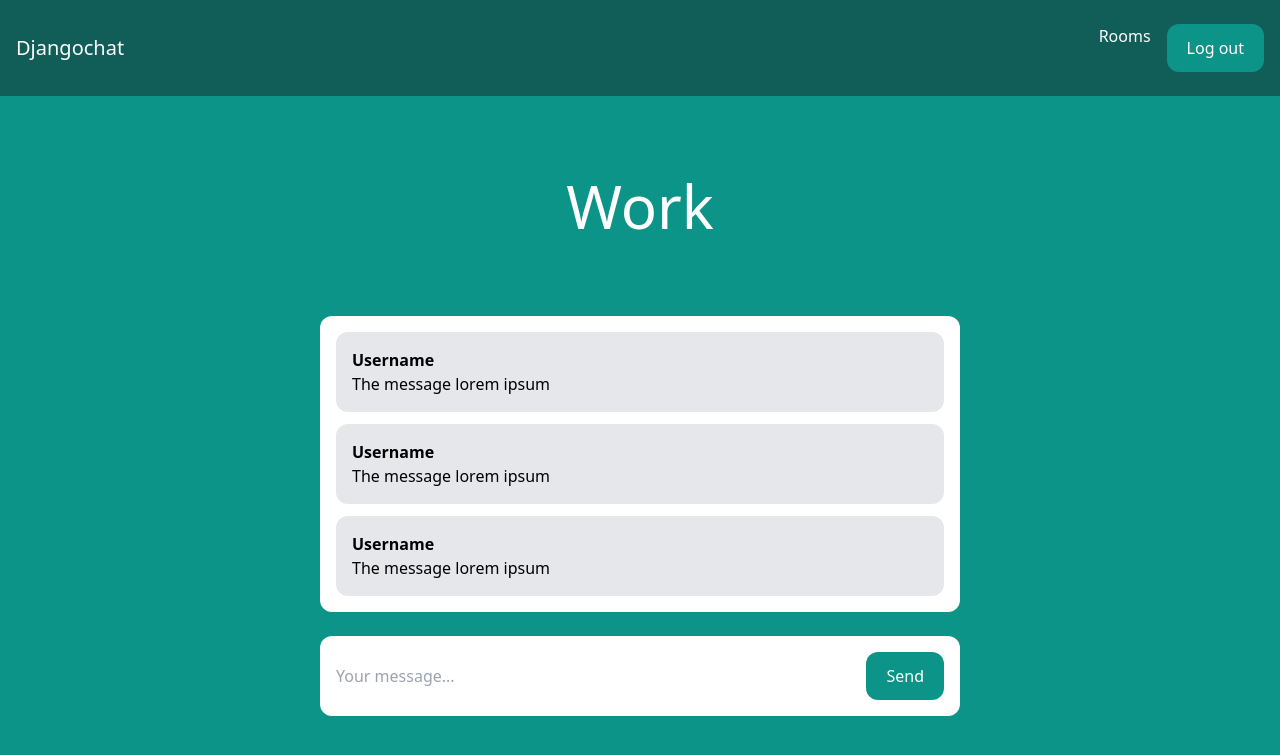
After one commit to ThomasVuu/djangochat, a Django app: a page that uses room/templates/room/room.html in a window 1280 px wide. The commit adds this page. Shown: the top 755 px of the page. Run offline with Django 4.2, Linux system fonts and the light colour scheme; a user stored in the database is signed in; data comes from the database, SQL or seed files in the repository; some libraries are stand-ins or nearby versions.

Commit message:
room detail view

```diff
--- /dev/null
+++ b/room/templates/room/room.html
@@ -0,0 +1,34 @@
+{% extends 'core/base.html' %}
+
+{% block title %}
+{{ room.name }} |
+{% endblock %}
+
+{% block content %}
+<div class="p-10 lg:p-20 text-center">
+    <h1 class="text-3xl lg:text-6xl text-white">{{ room.name }}</h1>
+</div>
+<div class="lg:w-2/4 mx-4 lg:mx-auto p-4 bg-white rounded-xl">
+    <div class="chat-messages space-y-3" id="chat-messages">
+        <div class="p-4 bg-gray-200 rounded-xl">
+            <p class="font-semibold">Username</p>
+            <p>The message lorem ipsum</p>
+        </div>
+        <div class="p-4 bg-gray-200 rounded-xl">
+            <p class="font-semibold">Username</p>
+            <p>The message lorem ipsum</p>
+        </div>
+        <div class="p-4 bg-gray-200 rounded-xl">
+            <p class="font-semibold">Username</p>
+            <p>The message lorem ipsum</p>
+        </div>
+    </div>
+</div>
+<div class="lg:w-2/4 mt-6 mx-4 lg:mx-auto p-4 bg-white rounded-xl">
+    <form action="." method="post" class="flex">
+        <input type="text" name="content" class="flex-1 mr-3" placeholder="Your message..." id="chat-message-input">
+        <button type="submit" class="px-5 py-3 rounded-xl text-white bg-teal-600 hover:bg-teal-700" id="chat-message-submit">Send</button>
+    </form>
+</div>
+
+{% endblock %}
--- a/room/templates/room/rooms.html
+++ b/room/templates/room/rooms.html
@@ -15,7 +15,7 @@ Rooms |
             <div class="p-4 bg-white shadow rounded-xl text-center">
                 <h2 class="mb-5 text-2xl font-semibold">{{ room.name}}</h2>
 
-                <a href="#" class="px-5 py-3 block rounded-xl text-white bg-teal-600 hover:bg-teal-700">Join</a>
+                <a href="{% url 'room_detail' room.slug %}" class="px-5 py-3 block rounded-xl text-white bg-teal-600 hover:bg-teal-700">Join</a>
             </div>
         </div>
     {% endfor %}
--- a/room/urls.py
+++ b/room/urls.py
@@ -4,4 +4,5 @@ from . import views
 
 urlpatterns = [
     path('', views.rooms, name='rooms'),
+    path('<slug:slug>/', views.room_detail, name='room_detail'),
 ]
--- a/room/views.py
+++ b/room/views.py
@@ -6,3 +6,8 @@
 def rooms(request):
     rooms = Room.objects.all()
     return render(request, 'room/rooms.html', {'rooms': rooms})
+
+@login_required
+def room_detail(request, slug):
+    room = Room.objects.get(slug=slug)
+    return render(request, 'room/room.html', {'room': room})
```
